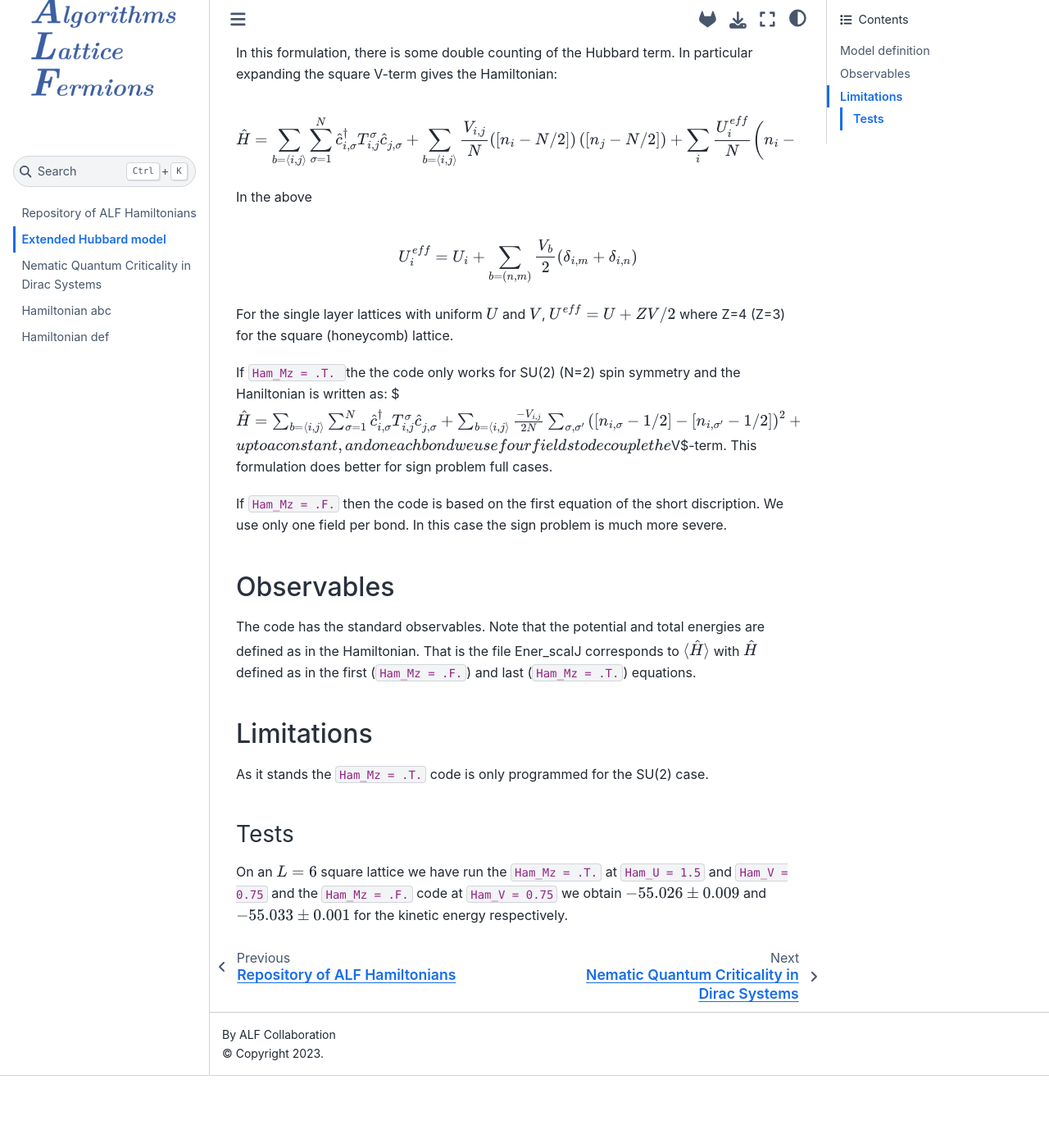
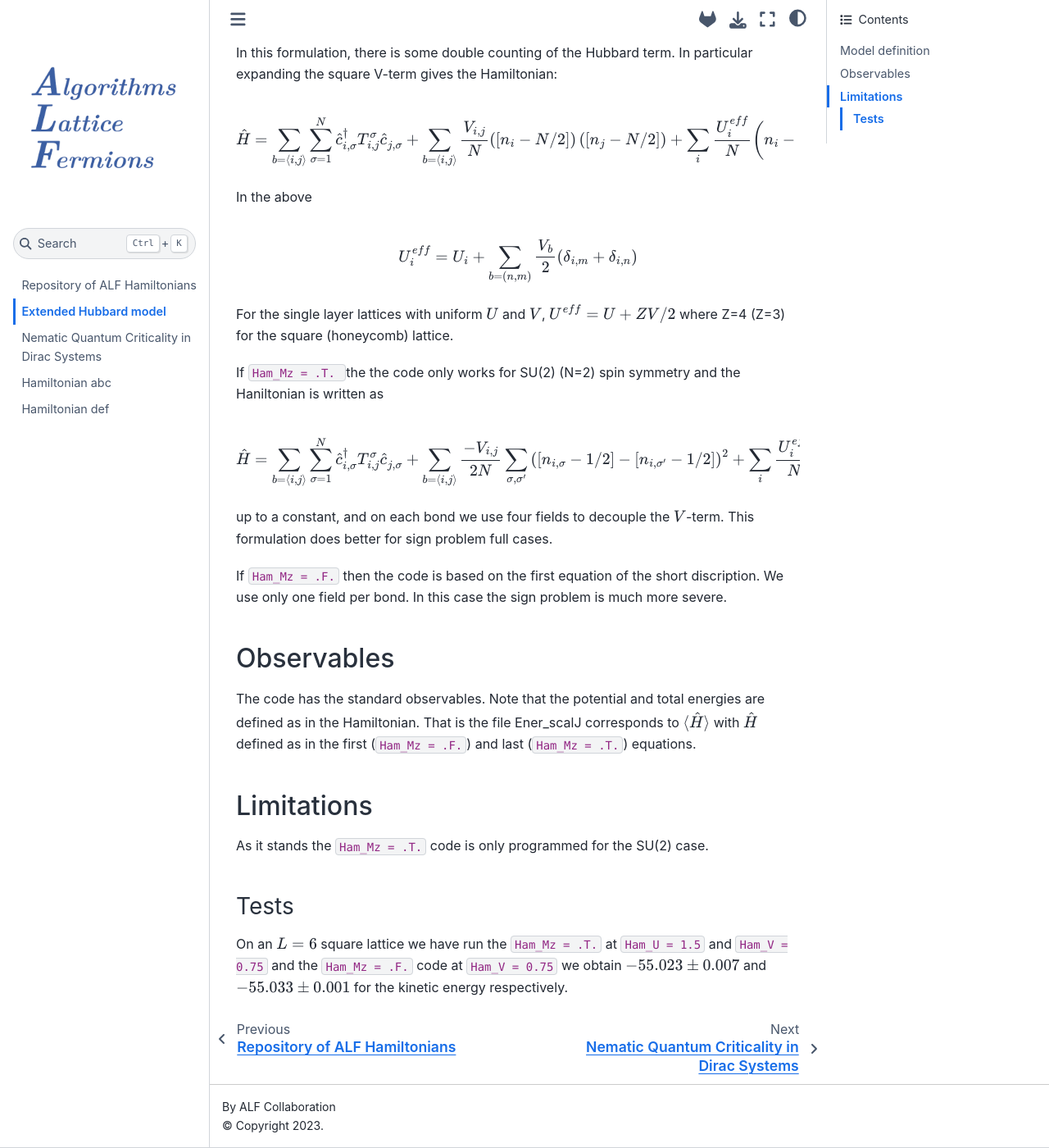
Before and after one commit to ALF-QMC/Hamiltonians, a Jupyter Book: the page built from Hamiltonians/Extended_Hubbard_Model/README.md, in a window 1280 px wide and 1400 px high, scrolled down 970 px. Shown: the whole window at 82% size. Built offline with Jupyter Book 1.0.4 settings and Sphinx 7.4.7 and the Sphinx Book theme 1.1.4, drawn with Linux system fonts in a browser that asks for light colours; before the commit the page ends 2282 px from its top, so only the background shows below that.

Commit message:
Update file README.md

````diff
--- a/Hamiltonians/Extended_Hubbard_Model/README.md
+++ b/Hamiltonians/Extended_Hubbard_Model/README.md
@@ -56,7 +56,8 @@
 For  the  single  layer  lattices  with uniform $U$ and $V$,  $U^{eff} =   U  + Z V/2$
 where  Z=4 (Z=3)   for  the square (honeycomb)  lattice.
 
-If  ```Ham_Mz = .T. ```  the  the code  only works for SU(2) (N=2) spin symmetry and the Haniltonian is written as:
+If  ```Ham_Mz = .T. ```  the  the code  only works for SU(2) (N=2) spin symmetry and the Haniltonian is written as
+
 $$
 \hat{H}  =       \sum_{b=\langle  i,j \rangle } \sum_{\sigma=1}^{N}
     \hat{c}^{\dagger}_{i,\sigma} T^{\sigma}_{i,j}    \hat{c}^{}_{j,\sigma}  +
@@ -64,6 +65,7 @@
     \frac{-V_{i,j}}{2N} \sum_{\sigma,\sigma'} \left( [n_{i,\sigma} -1/2]- [n_{i,\sigma'} -1/2]   \right)^2   +
     \sum_{i}  \frac{U^{eff}_i}{N} \left( n_i -  \frac{N}{2} \right)^2
 $$
+
 up to a constant, and on each bond we use four fields  to  decouple the $V$-term.  This formulation does better for  sign problem full cases.
 
 If  `Ham_Mz = .F.`  then the code is based  on   the first equation of the short discription.  We use only one field per bond.  In this case the sign problem is much more severe.
@@ -77,4 +79,4 @@
 
 ### Tests
 
-On an $L=6$  square lattice  we  have run the  `Ham_Mz = .T.`   at `Ham_U = 1.5`  and `Ham_V = 0.75` and the `Ham_Mz = .F.`  code  at `Ham_V = 0.75` we  obtain  $-55.026 \pm 0.009$  and $-55.033 \pm 0.001$ for the kinetic energy respectively.
+On an $L=6$  square lattice  we  have run the  `Ham_Mz = .T.`   at `Ham_U = 1.5`  and `Ham_V = 0.75` and the `Ham_Mz = .F.`  code  at `Ham_V = 0.75` we  obtain  $-55.023 \pm 0.007$  and $-55.033 \pm 0.001$ for the kinetic energy respectively.
````
